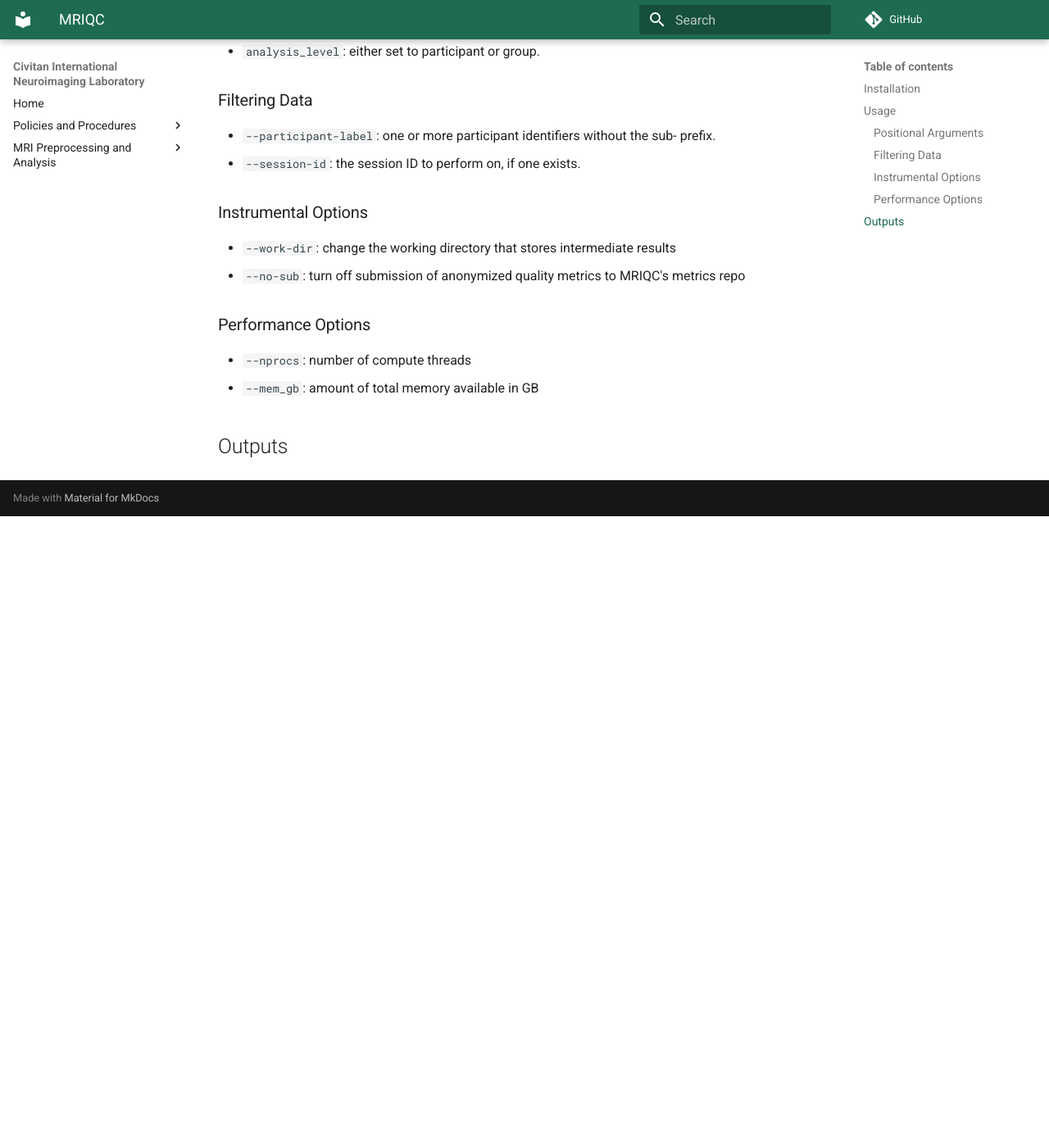
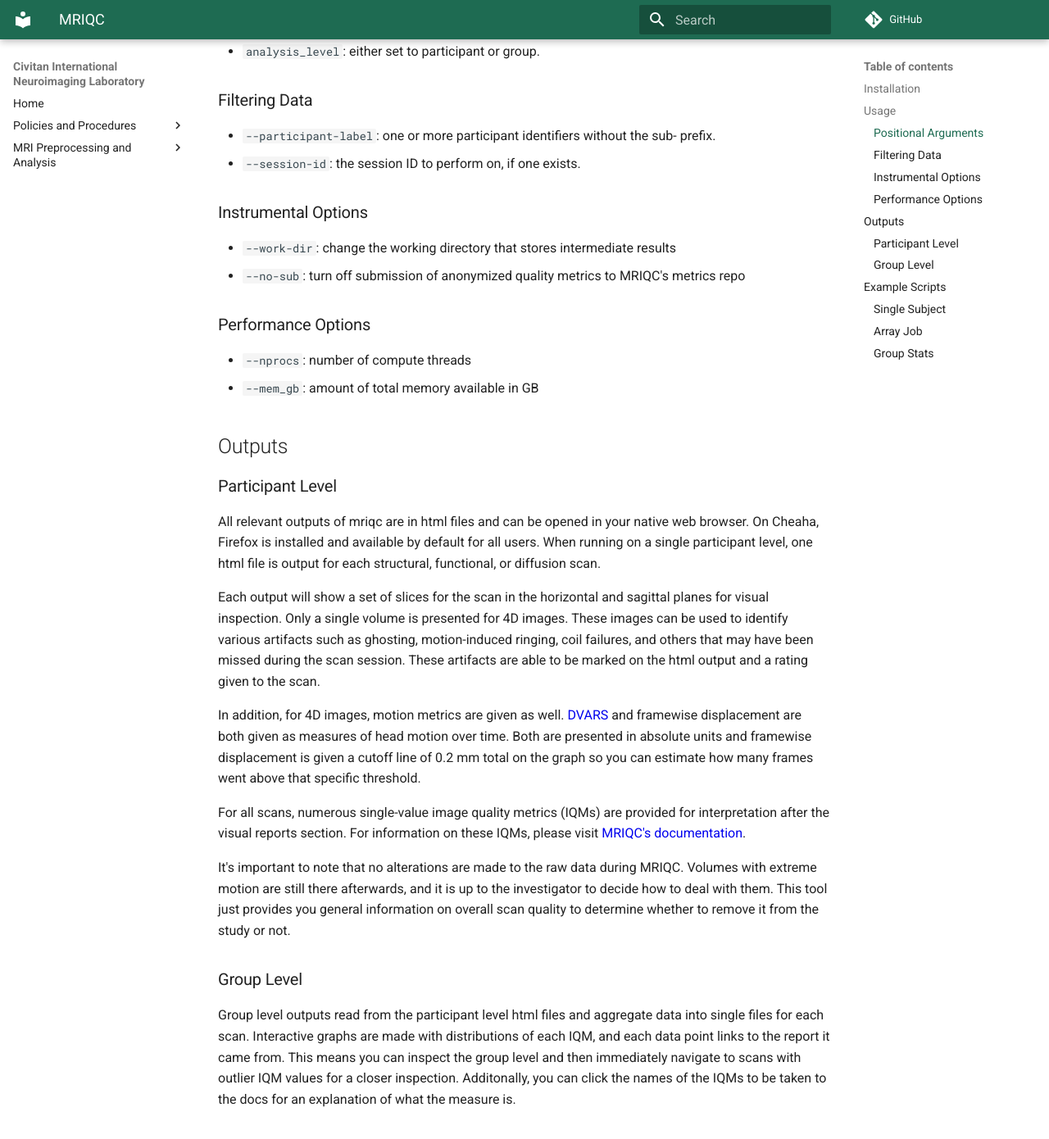
Before and after one commit to UAB-CINL/UAB-CINL.github.io, an MkDocs documentation site: the page built from docs/analysis/mriqc.md, in a window 1280 px wide and 1400 px high, scrolled down 1122 px. Shown: the top 1390 px of the window at 82% size. Built offline with MkDocs 1.6.1 and Material for MkDocs 9.7.7, drawn with Linux system fonts in a browser that asks for light colours; comment, search, counter and statistics services are not loaded; before the commit the page ends 1752 px from its top, so only the background shows below that; some of the changed text lies outside the part shown.

Commit message:
finish mriqc guide

````diff
--- a/docs/analysis/mriqc.md
+++ b/docs/analysis/mriqc.md
@@ -32,7 +32,7 @@
 ### Positional Arguments
 
 - `bids_dir`: the path to the directory with BIDS formatted data
-- `output_dir`: the path to the output directory. If you are running group level analysis this folder should be prepopulated with the results of theparticipant level analysis.
+- `output_dir`: the path to the output directory. If you are running group level analysis this folder should be prepopulated with the results of the participant level analysis.
 - `analysis_level`: either set to participant or group.
 
 ### Filtering Data
@@ -51,3 +51,103 @@
 - `--mem_gb`: amount of total memory available in GB
 
 ## Outputs
+
+### Participant Level
+
+All relevant outputs of mriqc are in html files and can be opened in your native web browser. On Cheaha, Firefox is installed and available by default for all users. When running on a single participant level, one html file is output for each structural, functional, or diffusion scan.
+
+Each output will show a set of slices for the scan in the horizontal and sagittal planes for visual inspection. Only a single volume is presented for 4D images. These images can be used to identify various artifacts such as ghosting, motion-induced ringing, coil failures, and others that may have been missed during the scan session. These artifacts are able to be marked on the html output and a rating given to the scan.
+
+In addition, for 4D images, motion metrics are given as well. [DVARS](https://mriqc.readthedocs.io/en/latest/iqms/bold.html#measures-for-the-temporal-information) and framewise displacement are both given as measures of head motion over time. Both are presented in absolute units and framewise displacement is given a cutoff line of 0.2 mm total on the graph so you can estimate how many frames went above that specific threshold.
+
+For all scans, numerous single-value image quality metrics (IQMs) are provided for interpretation after the visual reports section. For information on these IQMs, please visit [MRIQC's documentation](https://mriqc.readthedocs.io/en/latest/measures.html).
+
+It's important to note that no alterations are made to the raw data during MRIQC. Volumes with extreme motion are still there afterwards, and it is up to the investigator to decide how to deal with them. This tool just provides you general information on overall scan quality to determine whether to remove it from the study or not.
+
+### Group Level
+
+Group level outputs read from the participant level html files and aggregate data into single files for each scan. Interactive graphs are made with distributions of each IQM, and each data point links to the report it came from. This means you can inspect the group level and then immediately navigate to scans with outlier IQM values for a closer inspection. Additonally, you can click the names of the IQMs to be taken to the docs for an explanation of what the measure is.
+
+## Example Scripts
+
+### Single Subject
+
+``` bash
+#!/bin/bash
+#
+#SBATCH --job-name=mriqc
+#SBATCH --output=mriqc_out.txt
+#SBATCH --ntasks=1
+#SBATCH --cpus-per-task=4
+#SBATCH --partition=amd-hdr100
+#SBATCH --time=6:00:00
+#SBATCH --mem-per-cpu=8G
+
+module load Singularity/3.5.2-GCC-5.4.0-2.26
+
+# set the BIDS directory
+export bidsdir=$USER_DATA/D01/nifti/
+
+singularity run ~/Scripts/mriqc/mriqc-21.0.0rc2.sif \
+    --participant-label S01 \
+    --n_procs 4 \
+    --mem_gb 32 \
+    --no-sub \
+    ${bidsdir} \
+    ${bidsdir}/derivatives/mriqc \
+    participant
+```
+
+### Array Job
+
+``` bash
+#!/bin/bash
+#
+#SBATCH --job-name=mriqc-%a
+#SBATCH --output=mriqc-%A-%a.txt
+#SBATCH --ntasks=1
+#SBATCH --cpus-per-task=4
+#SBATCH --partition=amd-hdr100
+#SBATCH --time=6:00:00
+#SBATCH --mem-per-cpu=8G
+
+module load Singularity/3.5.2-GCC-5.4.0-2.26
+
+# set the BIDS directory and the participant
+export bidsdir=$USER_DATA/D01/nifti/
+export pid=$(awk "NR==$(($SLURM_ARRAY_TASK_ID+1)){print;exit}" $bidsdir/participants.tsv | cut -f 1)
+
+singularity run ~/Scripts/mriqc/mriqc-21.0.0rc2.sif \
+    --participant-label ${pid} \
+    --n_procs 4 \
+    --mem_gb 32 \
+    --no-sub \
+    ~/Desktop/bids-test/D01/nifti \
+    ~/Desktop/bids-test/D01/nifti/derivatives/mriqc \
+    participant
+```
+
+### Group Stats
+
+``` bash
+#!/bin/bash
+#
+#SBATCH --job-name=mriqc_group
+#SBATCH --output=mriqc_group.txt
+#SBATCH --ntasks=1
+#SBATCH --cpus-per-task=4
+#SBATCH --partition=amd-hdr100
+#SBATCH --time=2:00:00
+#SBATCH --mem-per-cpu=8G
+
+module load Singularity/3.5.2-GCC-5.4.0-2.26
+
+# set the BIDS directory
+export bidsdir=$USER_DATA/D01/nifti/
+
+singularity run ~/Scripts/mriqc/mriqc-21.0.0rc2.sif \
+    --no-sub \
+    ${bidsdir} \
+    ${bidsdir}/derivatives/mriqc \
+    group
+```
````
